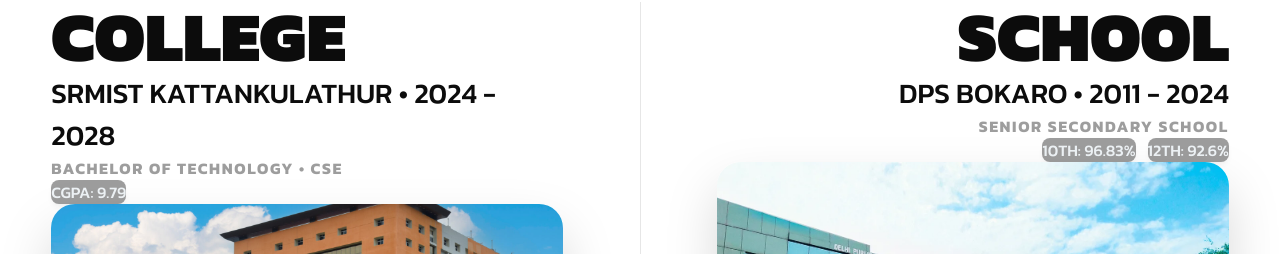
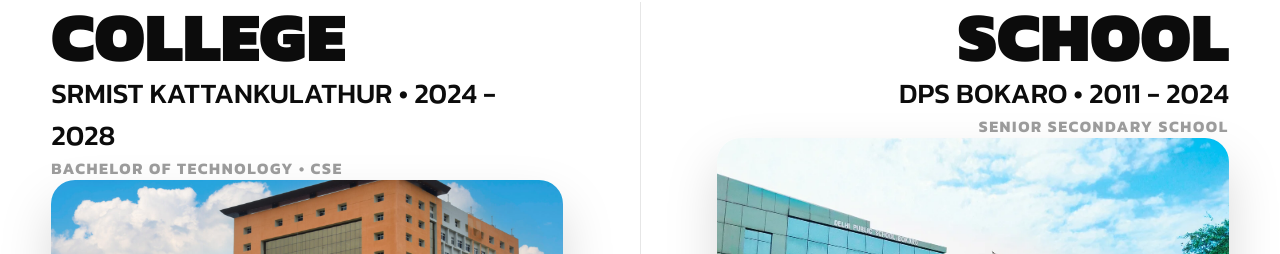
Before and after one commit to TanmayK-23/portfolio, a React (Vite) app: page / in a window 1280 px wide. Shown: the part 2394-2648 px from the top of the page. Built offline with nearby package versions, Linux system fonts and the light colour scheme.

Commit message:
style: enhance education section layout and metric boxes

```diff
--- a/src/components/sections/EducationSection.tsx
+++ b/src/components/sections/EducationSection.tsx
@@ -51,9 +51,6 @@
               </h3>
               <div className="font-bold opacity-40 text-sm sm:text-base uppercase tracking-widest mb-6 text-left">
                 Bachelor of Technology • CSE
-                <div className="flex flex-wrap gap-3 mt-3 justify-start">
-                  <span className="text-[#D7E2EA] bg-[#0C0C0C] px-3 py-1.5 rounded-lg text-sm sm:text-base inline-block opacity-100 font-medium tracking-normal shadow-md">CGPA: 9.79</span>
-                </div>
               </div>
 
               <div className="w-full h-[200px] sm:h-[250px] md:h-[300px] mb-8 mt-4 rounded-3xl overflow-hidden drop-shadow-2xl">
@@ -64,8 +61,11 @@
                 />
               </div>
               <p className="font-light leading-relaxed text-[clamp(0.85rem,1.6vw,1.25rem)] opacity-80 text-left">
-                Graduated with honors, focusing on software engineering, web development, and algorithms. Built multiple full-stack applications and led the university coding club. Through rigorous coursework and practical projects, I gained a deep understanding of system architecture, database design, and modern frontend frameworks. I also collaborated with peers to develop an award-winning campus navigation app that is now used by thousands of students daily.
+                Currently focusing on software engineering, web development, and algorithms. Built multiple full-stack applications. Through coursework and practical projects, I gained a deep understanding of system architecture, database design, and modern frontend frameworks. I also collaborated with peers to develop an award-winning lab experiment visualization app.
               </p>
+              <div className="flex flex-wrap gap-3 mt-6 justify-start">
+                <span className="text-[#D7E2EA] bg-[#0C0C0C] text-xs sm:text-sm inline-block font-medium tracking-normal shadow-md" style={{ padding: "6px 16px", borderRadius: "8px" }}>CGPA: 9.79</span>
+              </div>
             </div>
           </FadeIn>
 
@@ -92,10 +92,6 @@
               </h3>
               <div className="font-bold opacity-40 text-sm sm:text-base uppercase tracking-widest text-right mb-6">
                 SENIOR SECONDARY SCHOOL
-                <div className="flex flex-wrap gap-3 mt-3 justify-end">
-                  <span className="text-[#D7E2EA] bg-[#0C0C0C] px-3 py-1.5 rounded-lg text-sm sm:text-base inline-block opacity-100 font-medium tracking-normal shadow-md">10th: 96.83%</span>
-                  <span className="text-[#D7E2EA] bg-[#0C0C0C] px-3 py-1.5 rounded-lg text-sm sm:text-base inline-block opacity-100 font-medium tracking-normal shadow-md">12th: 92.6%</span>
-                </div>
               </div>
 
               <div className="w-full h-[200px] sm:h-[250px] md:h-[300px] mb-8 mt-4 rounded-3xl overflow-hidden drop-shadow-2xl">
@@ -106,8 +102,12 @@
                 />
               </div>
               <p className="font-light leading-relaxed text-[clamp(0.85rem,1.6vw,1.25rem)] opacity-80 text-right">
-                Excelled in Mathematics and Computer Science. Founded the school's first coding bootcamp and developed the official student portal website. My passion for technology began here, spending countless hours in the computer lab experimenting with basic web design and programming. I also participated in regional science fairs, presenting early prototypes of interactive web experiences that laid the foundation for my current design aesthetic.
+                Excelled in Mathematics and Science. My passion for technology began here, spending countless hours in the computer lab experimenting with basic web design and programming.
               </p>
+              <div className="flex flex-wrap gap-3 mt-6 justify-end">
+                <span className="text-[#D7E2EA] bg-[#0C0C0C] text-xs sm:text-sm inline-block font-medium tracking-normal shadow-md" style={{ padding: "6px 16px", borderRadius: "8px" }}>10th: 96.83%</span>
+                <span className="text-[#D7E2EA] bg-[#0C0C0C] text-xs sm:text-sm inline-block font-medium tracking-normal shadow-md" style={{ padding: "6px 16px", borderRadius: "8px" }}>12th: 92.6%</span>
+              </div>
             </div>
           </FadeIn>
         </div>
```
